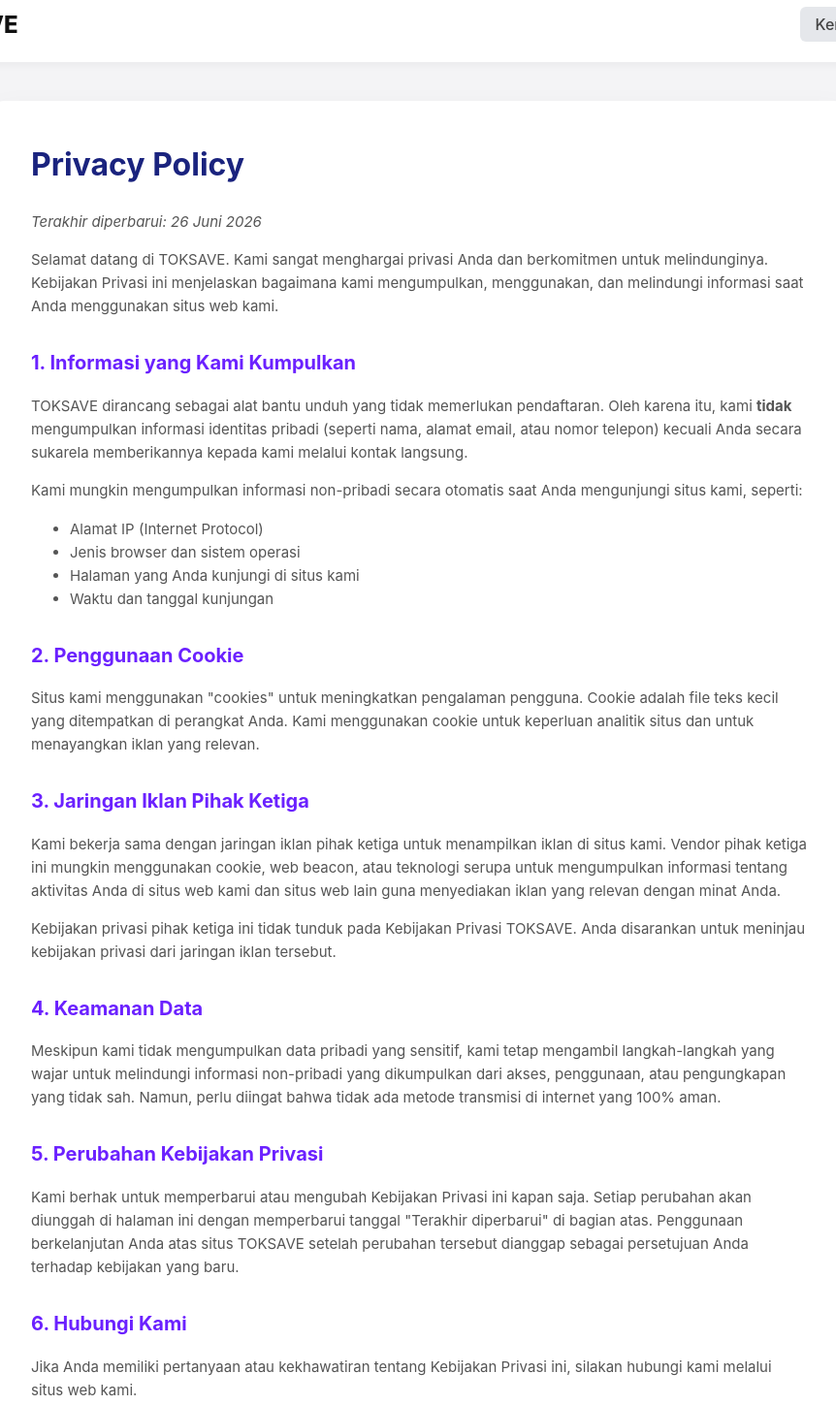
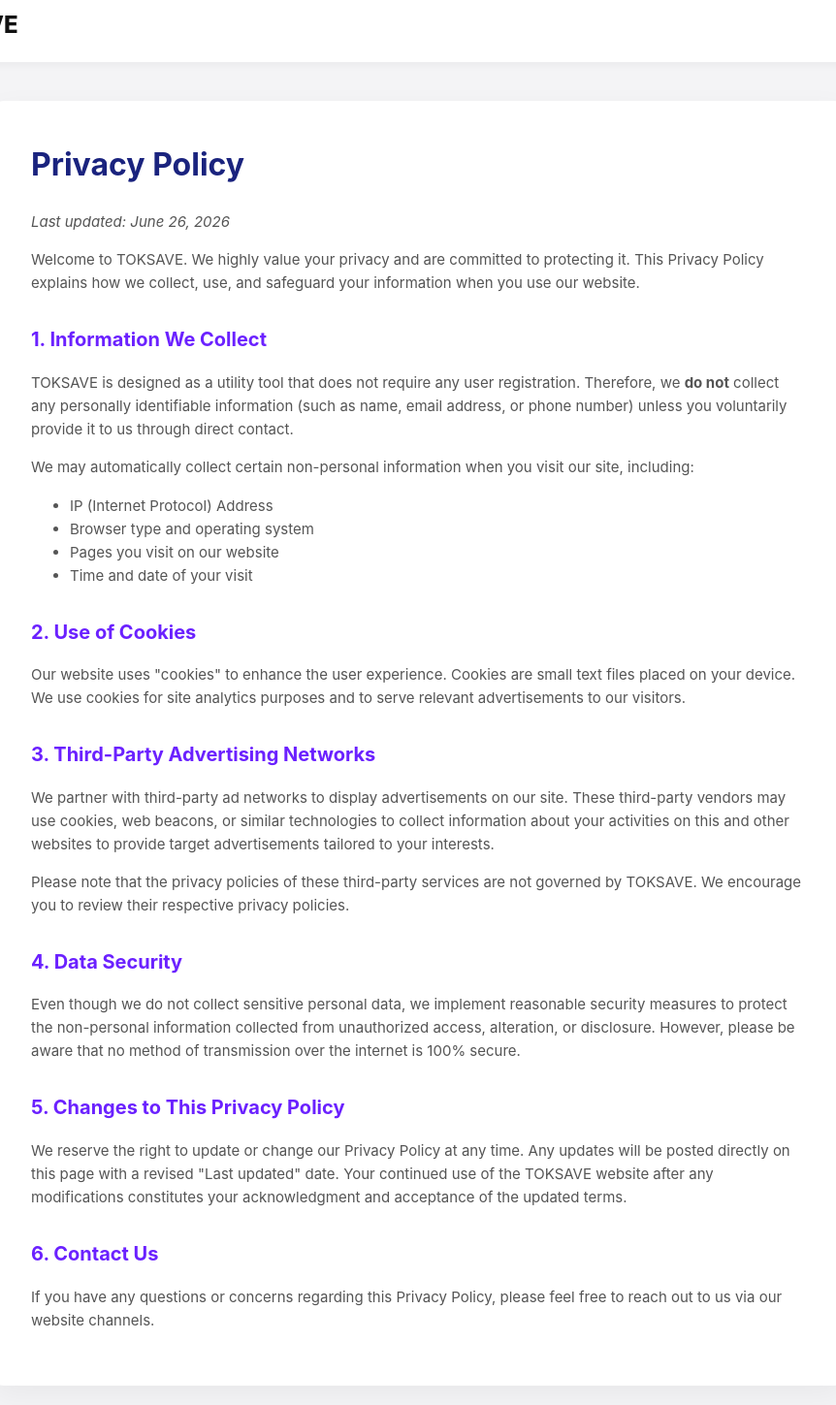
Before and after one commit to hellix20/toksave-web, a plain HTML site: page privacy.html in a window 1280 px wide. Shown: the part 12-1461 px from the top of the page at 97% size, without its empty margins (208-1070 px from the left). Drawn offline with Linux system fonts and the light colour scheme.

Commit message:
Update privacy.html

```diff
--- a/privacy.html
+++ b/privacy.html
@@ -1,5 +1,5 @@
 <!DOCTYPE html>
-<html lang="id">
+<html lang="en">
 <head>
     <link rel="icon" href="Logo.png">
     <meta charset="UTF-8">
@@ -91,43 +91,44 @@
             <span>⬇</span> TOKSAVE
         </a>
         <div class="nav-links">
-            <a href="index.html">Kembali ke Beranda</a>
+            <a href="index.html">Back to Home</a>
         </div>
     </div>
 
     <div class="content-container">
         <h1>Privacy Policy</h1>
-        <p><em>Terakhir diperbarui: 26 Juni 2026</em></p>
+        <p><em>Last updated: June 26, 2026</em></p>
 
-        <p>Selamat datang di TOKSAVE. Kami sangat menghargai privasi Anda dan berkomitmen untuk melindunginya. Kebijakan Privasi ini menjelaskan bagaimana kami mengumpulkan, menggunakan, dan melindungi informasi saat Anda menggunakan situs web kami.</p>
+        <p>Welcome to TOKSAVE. We highly value your privacy and are committed to protecting it. This Privacy Policy explains how we collect, use, and safeguard your information when you use our website.</p>
 
-        <h2>1. Informasi yang Kami Kumpulkan</h2>
-        <p>TOKSAVE dirancang sebagai alat bantu unduh yang tidak memerlukan pendaftaran. Oleh karena itu, kami <strong>tidak</strong> mengumpulkan informasi identitas pribadi (seperti nama, alamat email, atau nomor telepon) kecuali Anda secara sukarela memberikannya kepada kami melalui kontak langsung.</p>
-        <p>Kami mungkin mengumpulkan informasi non-pribadi secara otomatis saat Anda mengunjungi situs kami, seperti:</p>
+        <h2>1. Information We Collect</h2>
+        <p>TOKSAVE is designed as a utility tool that does not require any user registration. Therefore, we <strong>do not</strong> collect any personally identifiable information (such as name, email address, or phone number) unless you voluntarily provide it to us through direct contact.</p>
+        <p>We may automatically collect certain non-personal information when you visit our site, including:</p>
         <ul>
-            <li>Alamat IP (Internet Protocol)</li>
-            <li>Jenis browser dan sistem operasi</li>
-            <li>Halaman yang Anda kunjungi di situs kami</li>
-            <li>Waktu dan tanggal kunjungan</li>
+            <li>IP (Internet Protocol) Address</li>
+            <li>Browser type and operating system</li>
+            <li>Pages you visit on our website</li>
+            <li>Time and date of your visit</li>
         </ul>
 
-        <h2>2. Penggunaan Cookie</h2>
-        <p>Situs kami menggunakan "cookies" untuk meningkatkan pengalaman pengguna. Cookie adalah file teks kecil yang ditempatkan di perangkat Anda. Kami menggunakan cookie untuk keperluan analitik situs dan untuk menayangkan iklan yang relevan.</p>
+        <h2>2. Use of Cookies</h2>
+        <p>Our website uses "cookies" to enhance the user experience. Cookies are small text files placed on your device. We use cookies for site analytics purposes and to serve relevant advertisements to our visitors.</p>
 
-        <h2>3. Jaringan Iklan Pihak Ketiga</h2>
-        <p>Kami bekerja sama dengan jaringan iklan pihak ketiga untuk menampilkan iklan di situs kami. Vendor pihak ketiga ini mungkin menggunakan cookie, web beacon, atau teknologi serupa untuk mengumpulkan informasi tentang aktivitas Anda di situs web kami dan situs web lain guna menyediakan iklan yang relevan dengan minat Anda.</p>
-        <p>Kebijakan privasi pihak ketiga ini tidak tunduk pada Kebijakan Privasi TOKSAVE. Anda disarankan untuk meninjau kebijakan privasi dari jaringan iklan tersebut.</p>
+        <h2>3. Third-Party Advertising Networks</h2>
+        <p>We partner with third-party ad networks to display advertisements on our site. These third-party vendors may use cookies, web beacons, or similar technologies to collect information about your activities on this and other websites to provide target advertisements tailored to your interests.</p>
+        <p>Please note that the privacy policies of these third-party services are not governed by TOKSAVE. We encourage you to review their respective privacy policies.</p>
 
-        <h2>4. Keamanan Data</h2>
-        <p>Meskipun kami tidak mengumpulkan data pribadi yang sensitif, kami tetap mengambil langkah-langkah yang wajar untuk melindungi informasi non-pribadi yang dikumpulkan dari akses, penggunaan, atau pengungkapan yang tidak sah. Namun, perlu diingat bahwa tidak ada metode transmisi di internet yang 100% aman.</p>
+        <h2>4. Data Security</h2>
+        <p>Even though we do not collect sensitive personal data, we implement reasonable security measures to protect the non-personal information collected from unauthorized access, alteration, or disclosure. However, please be aware that no method of transmission over the internet is 100% secure.</p>
 
-        <h2>5. Perubahan Kebijakan Privasi</h2>
-        <p>Kami berhak untuk memperbarui atau mengubah Kebijakan Privasi ini kapan saja. Setiap perubahan akan diunggah di halaman ini dengan memperbarui tanggal "Terakhir diperbarui" di bagian atas. Penggunaan berkelanjutan Anda atas situs TOKSAVE setelah perubahan tersebut dianggap sebagai persetujuan Anda terhadap kebijakan yang baru.</p>
+        <h2>5. Changes to This Privacy Policy</h2>
+        <p>We reserve the right to update or change our Privacy Policy at any time. Any updates will be posted directly on this page with a revised "Last updated" date. Your continued use of the TOKSAVE website after any modifications constitutes your acknowledgment and acceptance of the updated terms.</p>
 
-        <h2>6. Hubungi Kami</h2>
-        <p>Jika Anda memiliki pertanyaan atau kekhawatiran tentang Kebijakan Privasi ini, silakan hubungi kami melalui situs web kami.</p>
+        <h2>6. Contact Us</h2>
+        <p>If you have any questions or concerns regarding this Privacy Policy, please feel free to reach out to us via our website channels.</p>
     </div>
 
+    <!-- Bagian Footer -->
     <footer style="text-align: center; padding: 30px 10px; font-size: 14px; color: #6b7280; border-top: 1px solid #e5e7eb;">
         <p>&copy; 2026 TOKSAVE. All rights reserved.</p>
         <p>
```
